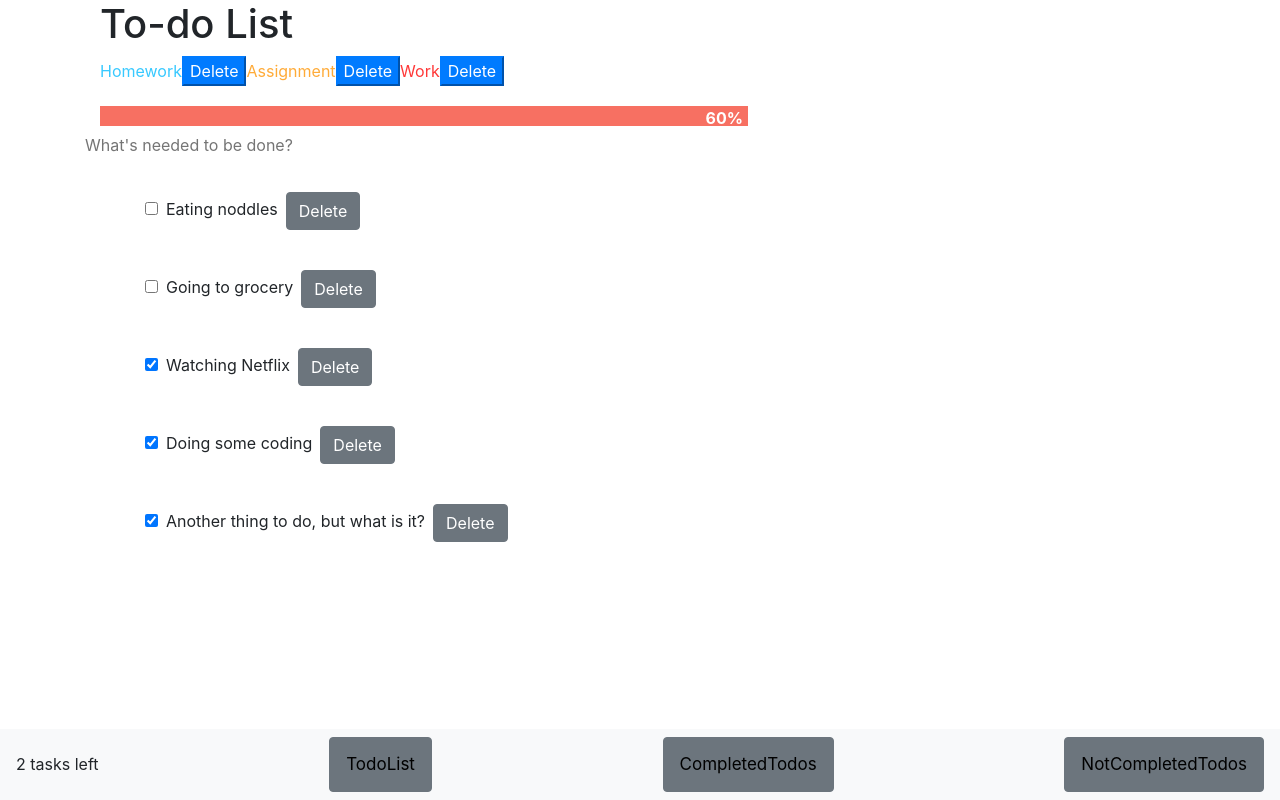
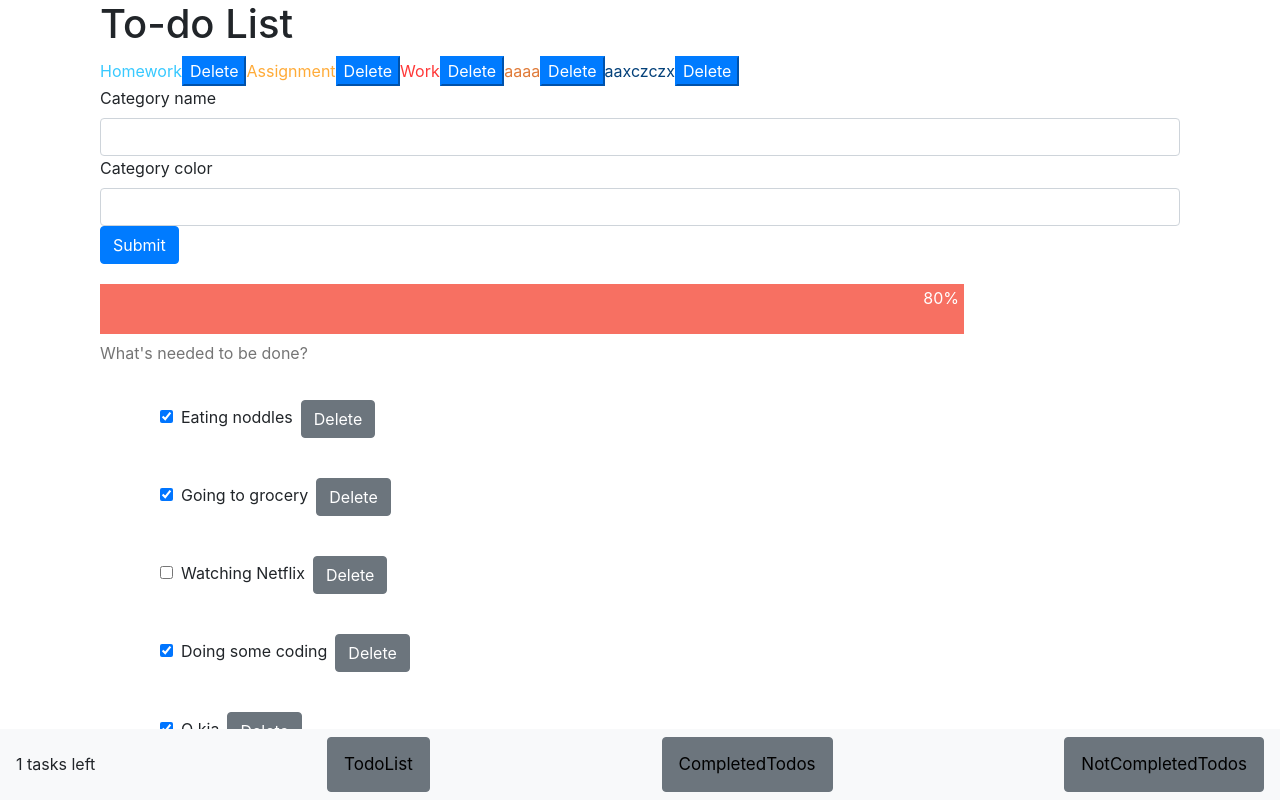
Before and after one commit to giangle0411/todo-app, a React (Create React App) app: page /completed in a window 1280 px wide. Built offline with nearby package versions, Linux system fonts and the light colour scheme; data requests are answered from the project's data file.

Commit message:
Create Category Form

```diff
--- a/db.json
+++ b/db.json
@@ -3,17 +3,17 @@
     {
       "id": 1,
       "name": "Eating noddles",
-      "completed": false
+      "completed": true
     },
     {
       "name": "Going to grocery",
-      "completed": false,
+      "completed": true,
       "id": 2
     },
     {
       "id": 3,
       "name": "Watching Netflix",
-      "completed": true
+      "completed": false
     },
     {
       "id": 4,
@@ -21,7 +21,7 @@
       "completed": true
     },
     {
-      "name": "Another thing to do, but what is it?",
+      "name": "O kia",
       "completed": true,
       "id": 5
     }
@@ -41,6 +41,18 @@
       "id": 3,
       "name": "Work",
       "color": "#FF3838"
+    },
+    {
+      "color": "#e07b39",
+      "name": "aaaa",
+      "completed": false,
+      "id": 4
+    },
+    {
+      "name": "aaxczczx",
+      "color": "#04417a",
+      "completed": false,
+      "id": 5
     }
   ]
 }
--- a/src/components/App.js
+++ b/src/components/App.js
@@ -1,15 +1,13 @@
 import React, { Component } from 'react'
 import AppHeader from './AppHeader/AppHeader'
-import AddNewTodo from './AppBody/AddNewTodo'
-import TodoList from './AppBody/TodoList'
+import AppBody from './AppBody/AppBody'
 
 export default class App extends Component {
   render() {
     return (
       <div className="container">
         <AppHeader />
-        <AddNewTodo />
-        <TodoList />
+        <AppBody />
       </div>
     )
   }
--- a/src/components/AppBody/AppBody.js
+++ b/src/components/AppBody/AppBody.js
@@ -2,9 +2,9 @@ import React from 'react'
 import TodoList from './TodoList'
 import AddNewTodo from './AddNewTodo'
 
-const AppBody = (props) => {
+const AppBody = () => {
   return (
-    <div>
+    <div className="container">
       <AddNewTodo />
       <TodoList />
     </div>
--- /dev/null
+++ b/src/components/AppHeader/AddNewCategory.js
@@ -0,0 +1,59 @@
+import React, { Component } from 'react'
+import { reset, Field, reduxForm } from 'redux-form'
+import { connect } from 'react-redux'
+import { createCategory } from '../../actions'
+
+class AddNewCategory extends Component {
+  renderNewCategoryInput = ({ input, placeholder, label }) => {
+    return (
+      <div className="field">
+        <label>{label}</label>
+        <input className="form-control" placeholder={placeholder} {...input} />
+      </div>
+    )
+  }
+
+  onSubmit = (formValues, dispatch) => {
+    this.props.createCategory(formValues)
+    dispatch(reset('newCategory'))
+  }
+
+  render() {
+    return (
+      <form onSubmit={this.props.handleSubmit(this.onSubmit)}>
+        <div className="form-group">
+          <Field
+            name="name"
+            component={this.renderNewCategoryInput}
+            label="Category name"
+          />
+          <Field
+            name="color"
+            component={this.renderNewCategoryInput}
+            label="Category color"
+          />
+          <button className="btn btn-primary">Submit</button>
+        </div>
+      </form>
+    )
+  }
+}
+
+const validate = (formValues) => {
+  const errors = {}
+  if (!formValues.name) {
+    errors.name = 'You have not put in any new category'
+  }
+  if (!formValues.color) {
+    errors.name = 'You have not put in any category color'
+  }
+
+  return errors
+}
+
+const formWrap = reduxForm({
+  form: 'newCategory',
+  validate,
+})(AddNewCategory)
+
+export default connect(null, { createCategory })(formWrap)
--- a/src/components/AppHeader/AppHeader.js
+++ b/src/components/AppHeader/AppHeader.js
@@ -1,12 +1,14 @@
 import React from 'react'
 import CategoryList from './CategoryList'
 import ProgressBar from './ProgressBar'
+import AddNewCategory from './AddNewCategory'
 
 const AppHeader = () => {
   return (
     <div className="container">
       <h1>To-do List</h1>
       <CategoryList />
+      <AddNewCategory />
       <ProgressBar />
     </div>
   )
--- a/src/components/AppHeader/ProgressBar.js
+++ b/src/components/AppHeader/ProgressBar.js
@@ -12,10 +12,8 @@ class ProgressBar extends Component {
     const completed = allTodos.filter((t) => t.completed === true)
     const percentage = (completed.length / allTodos.length) * 100
 
-    console.log(percentage)
-
     const containerStyles = {
-      height: 20,
+      height: 50,
       width: '100%',
       backgroundColor: '#00000',
       marginTop: 20,
@@ -33,7 +31,8 @@ class ProgressBar extends Component {
     const labelStyles = {
       padding: 5,
       color: 'white',
-      fontWeight: 'bold',
+      fontWeight: 'semiBold',
+      verticalAlign: 'middle',
     }
     return (
       <div style={containerStyles}>
```
Also changed, not shown: src/components/AppBody/TodoItem.js (+0 -7 lines), src/app.css (line endings or trailing spaces), src/components/Modals/CategoryModal.js (deleted).
